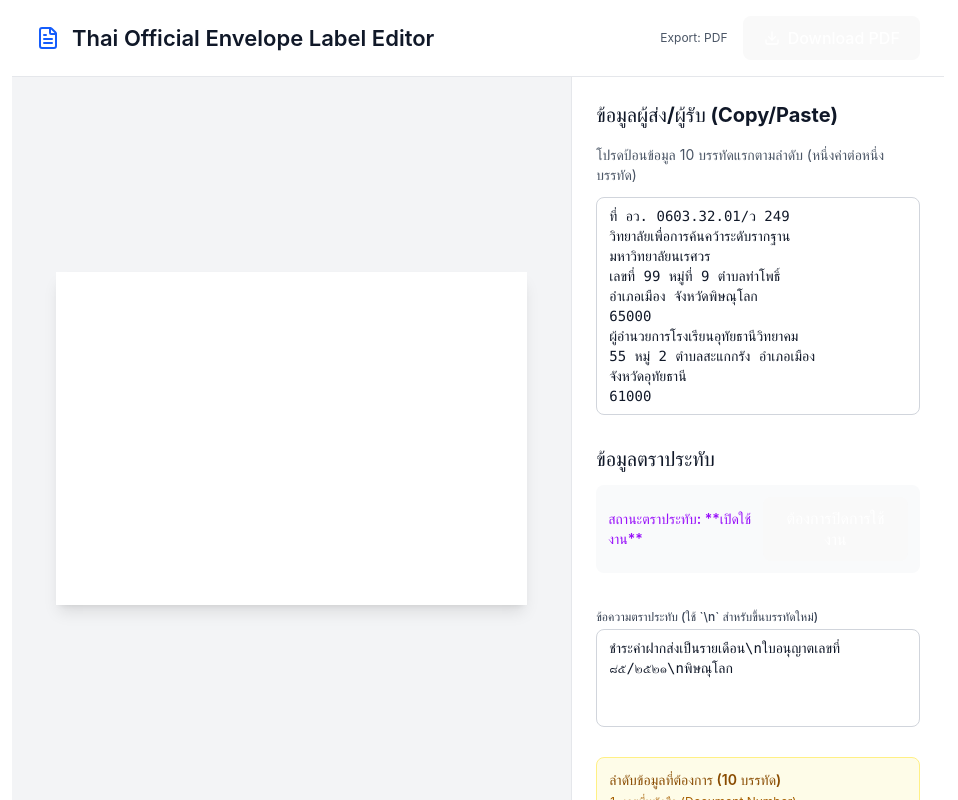
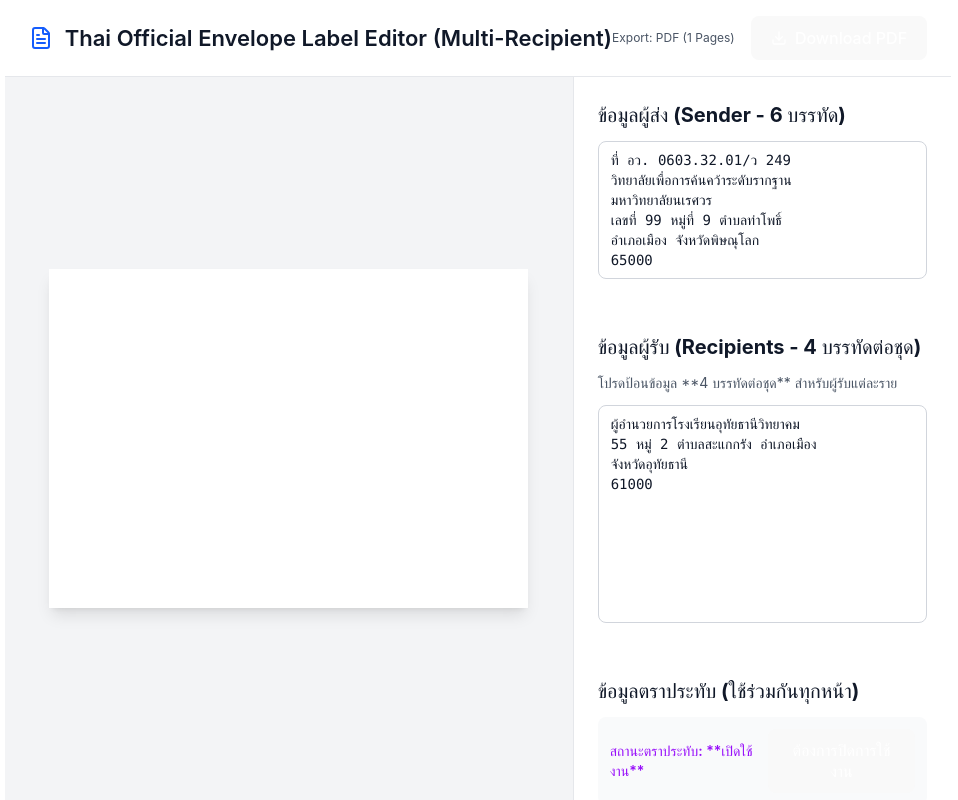
Before and after one commit to s1n-c0s/word-better-exp, a React (Vite) app: page / in a window 1280 px wide. Shown: the whole page, without its empty margins (162-1120 px from the left). Built offline with nearby package versions, Linux system fonts and the light colour scheme.

Commit message:
+ many Recipient

```diff
--- a/src/App.tsx
+++ b/src/App.tsx
@@ -1,4 +1,4 @@
-import { useState, useEffect, useCallback } from "react";
+import { useState, useEffect, useCallback, ChangeEvent } from "react";
 import { Download, FileText } from "lucide-react";
 import jsPDF from "jspdf";
 // ไฟล์ฟอนต์ที่ถูกแปลงแล้ว: ตรวจสอบให้แน่ใจว่าไฟล์เหล่านี้ถูกโหลดในโปรเจกต์ของคุณ
@@ -7,133 +7,177 @@ import "./fonts/thsarabunnew-bold.js";
 
 // TH Sarabun New font will be embedded
 const SARABUN_FONT = "THSarabunNew";
-const GARUDA_EMBLEM_WIDTH = 15;
-const GARUDA_EMBLEM_HEIGHT = 15;
+// 💡 เปลี่ยนจำนวนบรรทัดต่อบล็อกผู้รับเป็น 4 บรรทัด
+const RECIPIENT_LINES_PER_BLOCK = 4;
+// 💡 จำนวนบรรทัดต่อบล็อกผู้ส่งคือ 6 บรรทัด
+const SENDER_LINES_PER_BLOCK = 6;
+
+// กำหนด Type สำหรับข้อมูลผู้รับ (เหลือเฉพาะ Recipient fields)
+interface RecipientData {
+  recipientTitle: string;
+  recipientAddress: string;
+  recipientProvince: string;
+  recipientPostal: string;
+}
+
+// 💡 กำหนด Type สำหรับข้อมูลผู้ส่ง (Sender fields)
+interface SenderData {
+  documentNumber: string;
+  senderOrg: string;
+  senderUniversity: string;
+  senderAddress1: string;
+  senderAddress2: string;
+  senderPostal: string;
+}
 
 // กำหนดข้อความตราประทับมาตรฐานเป็นค่าคงที่
 const DEFAULT_STAMP_TEXT =
   "ชำระค่าฝากส่งเป็นรายเดือน\nใบอนุญาตเลขที่ ๘๕/๒๕๒๑\nพิษณุโลก";
 
+// โครงสร้างข้อมูลเริ่มต้น
+const initialSender: SenderData = {
+  documentNumber: "ที่ อว. 0603.32.01/ว 249",
+  senderOrg: "วิทยาลัยเพื่อการค้นคว้าระดับรากฐาน",
+  senderUniversity: "มหาวิทยาลัยนเรศวร",
+  senderAddress1: "เลขที่ 99 หมู่ที่ 9 ตำบลท่าโพธิ์",
+  senderAddress2: "อำเภอเมือง จังหวัดพิษณุโลก",
+  senderPostal: "65000",
+};
+
+const initialRecipients: RecipientData[] = [
+  {
+    recipientTitle: "ผู้อำนวยการโรงเรียนอุทัยธานีวิทยาคม",
+    recipientAddress: "55 หมู่ 2 ตำบลสะแกกรัง อำเภอเมือง",
+    recipientProvince: "จังหวัดอุทัยธานี",
+    recipientPostal: "61000",
+  },
+];
+
 export default function DocumentEditor() {
   const [pdfUrl, setPdfUrl] = useState("");
 
-  // State สำหรับ 10 บรรทัดแรก (Copy/Paste)
-  const [csvInput, setCsvInput] = useState("");
+  // 💡 NEW STATE: ข้อมูลผู้ส่งชุดเดียว
+  const [senderData, setSenderData] = useState<SenderData>(initialSender);
+  const [senderInput, setSenderInput] = useState(""); // Input Box ผู้ส่ง
 
-  // State สำหรับเก็บข้อความตราประทับเมื่อ Toggle ถูกเปิด (แสดงตลอด)
+  // State ข้อมูลผู้รับหลายชุด
+  const [recipientsData, setRecipientsData] =
+    useState<RecipientData[]>(initialRecipients);
+  const [recipientInput, setRecipientInput] = useState(""); // Input Box ผู้รับ
+
   const [manualStampInput, setManualStampInput] = useState(
     DEFAULT_STAMP_TEXT.replace(/\n/g, "\\n")
   );
 
-  // 💡 การแก้ไข 1: State ควบคุมการปิดการใช้งาน (ค่าเริ่มต้น: FALSE = เปิดใช้งานอยู่)
-  const [disableStamp, setDisableStamp] = useState(false); // False = Stamp ON
-
-  // ข้อมูลผู้ส่ง/ผู้รับ (ไม่เปลี่ยนแปลง)
-  const [documentNumber, setDocumentNumber] = useState(
-    "ที่ อว. 0603.32.01/ว 249"
-  );
-  const [senderOrg, setSenderOrg] = useState(
-    "วิทยาลัยเพื่อการค้นคว้าระดับรากฐาน"
-  );
-  const [senderUniversity, setSenderUniversity] = useState("มหาวิทยาลัยนเรศวร");
-  const [senderAddress1, setSenderAddress1] = useState(
-    "เลขที่ 99 หมู่ที่ 9 ตำบลท่าโพธิ์"
-  );
-  const [senderAddress2, setSenderAddress2] = useState(
-    "อำเภอเมือง จังหวัดพิษณุโลก"
-  );
-  const [senderPostal, setSenderPostal] = useState("65000");
-
-  const [recipientTitle, setRecipientTitle] = useState(
-    "ผู้อำนวยการโรงเรียนอุทัยธานีวิทยาคม"
-  );
-  const [recipientAddress, setRecipientAddress] = useState(
-    "55 หมู่ 2 ตำบลสะแกกรัง อำเภอเมือง"
-  );
-  const [recipientProvince, setRecipientProvince] =
-    useState("จังหวัดอุทัยธานี");
-  const [recipientPostal, setRecipientPostal] = useState("61000");
-
-  // Stamp Text State: ถูกควบคุมโดย useEffect ด้านล่าง
-  // 💡 การแก้ไข 2: เริ่มต้นด้วย manualStampInput (ซึ่งคือค่ามาตรฐาน)
+  const [disableStamp, setDisableStamp] = useState(false);
   const [stampText, setStampText] = useState(DEFAULT_STAMP_TEXT);
 
-  // Parse ข้อมูล 10 บรรทัด (Sender/Recipient)
-  const parseCsvInput = useCallback((input) => {
-    const lines = input.split("\n").map((line) => line.trim());
+  // 💡 NEW LOGIC: Parse ข้อมูลผู้ส่ง (6 บรรทัด)
+  const parseSenderInput = useCallback((input: string) => {
+    const lines = input.split("\n").map((line: string) => line.trim());
 
-    if (lines.length >= 10) {
-      setDocumentNumber(lines[0] || "");
-      setSenderOrg(lines[1] || "");
-      setSenderUniversity(lines[2] || "");
-      setSenderAddress1(lines[3] || "");
-      setSenderAddress2(lines[4] || "");
-      setSenderPostal(lines[5] || "");
-      setRecipientTitle(lines[6] || "");
-      setRecipientAddress(lines[7] || "");
-      setRecipientProvince(lines[8] || "");
-      setRecipientPostal(lines[9] || "");
+    if (lines.length >= SENDER_LINES_PER_BLOCK) {
+      setSenderData({
+        documentNumber: lines[0] || "",
+        senderOrg: lines[1] || "",
+        senderUniversity: lines[2] || "",
+        senderAddress1: lines[3] || "",
+        senderAddress2: lines[4] || "",
+        senderPostal: lines[5] || "",
+      });
     }
   }, []);
 
-  // Handler สำหรับช่องกรอกข้อมูล 10 บรรทัด
-  const handleCsvChange = (e) => {
+  // 💡 NEW LOGIC: Parse ข้อมูลผู้รับ (4 บรรทัดต่อชุด)
+  const parseRecipientInput = useCallback((input: string) => {
+    const lines = input.split("\n").map((line: string) => line.trim());
+    const newRecipients: RecipientData[] = [];
+
+    for (let i = 0; i < lines.length; i += RECIPIENT_LINES_PER_BLOCK) {
+      const block = lines.slice(i, i + RECIPIENT_LINES_PER_BLOCK);
+
+      // ตรวจสอบว่ามี 4 บรรทัดและมีชื่อผู้รับ (บรรทัดที่ 1 ของบล็อก)
+      if (block.length === RECIPIENT_LINES_PER_BLOCK && block[0].trim()) {
+        newRecipients.push({
+          recipientTitle: block[0] || "",
+          recipientAddress: block[1] || "",
+          recipientProvince: block[2] || "",
+          recipientPostal: block[3] || "",
+        });
+      }
+    }
+
+    setRecipientsData(
+      newRecipients.length > 0 ? newRecipients : initialRecipients
+    );
+  }, []);
+
+  // Handler สำหรับช่องกรอกข้อมูลผู้ส่ง
+  const handleSenderChange = (e: ChangeEvent<HTMLTextAreaElement>) => {
     const value = e.target.value;
-    setCsvInput(value);
-    parseCsvInput(value);
+    setSenderInput(value);
+    parseSenderInput(value);
   };
 
-  // Handler สำหรับช่องกรอกข้อมูลตราประทับที่แยกออกมา
-  const handleManualStampChange = (e) => {
+  // Handler สำหรับช่องกรอกข้อมูลผู้รับ
+  const handleRecipientChange = (e: ChangeEvent<HTMLTextAreaElement>) => {
+    const value = e.target.value;
+    setRecipientInput(value);
+    parseRecipientInput(value);
+  };
+
+  // Handler สำหรับช่องกรอกข้อมูลตราประทับ
+  const handleManualStampChange = (e: ChangeEvent<HTMLTextAreaElement>) => {
     const value = e.target.value;
     setManualStampInput(value);
   };
 
-  // 💡 การแก้ไข 3: จัดการการเปลี่ยนแปลงของ Toggle
   const handleToggleChange = () => {
     setDisableStamp((prev) => !prev);
   };
 
-  // 💡 การแก้ไข 4: Logic การควบคุม StampText และ Input Read-only
   useEffect(() => {
     let newStampText = "";
 
     if (!disableStamp) {
-      // FALSE (ไม่ปิดการใช้งาน) -> Stamp ON: ใช้ค่าที่พิมพ์
       newStampText = manualStampInput.replace(/\\n/g, "\n");
     } else {
-      // TRUE (ปิดการใช้งาน) -> Stamp OFF: ใช้ค่าว่าง
       newStampText = "";
     }
 
     setStampText(newStampText);
   }, [disableStamp, manualStampInput]);
 
-  // Initial Load: สร้างข้อมูลเริ่มต้นสำหรับ Paste
+  // Initial Load: สร้างข้อมูลเริ่มต้น
   useEffect(() => {
-    const defaultData = [
-      documentNumber,
-      senderOrg,
-      senderUniversity,
-      senderAddress1,
-      senderAddress2,
-      senderPostal,
-      recipientTitle,
-      recipientAddress,
-      recipientProvince,
-      recipientPostal,
+    // 1. ข้อมูลผู้ส่ง (6 บรรทัด)
+    const defaultSenderData = [
+      initialSender.documentNumber,
+      initialSender.senderOrg,
+      initialSender.senderUniversity,
+      initialSender.senderAddress1,
+      initialSender.senderAddress2,
+      initialSender.senderPostal,
     ].join("\n");
-    setCsvInput(defaultData);
+    setSenderInput(defaultSenderData);
+    parseSenderInput(defaultSenderData);
 
-    // ตั้งค่า manualStampInput เริ่มต้น และ parse ข้อมูลหลัก
-    const initialStampInput = DEFAULT_STAMP_TEXT.replace(/\n/g, "\\n");
-    setManualStampInput(initialStampInput);
-    setStampText(DEFAULT_STAMP_TEXT); // ให้ PDF แสดงค่านี้ในตอนเริ่มต้น
+    // 2. ข้อมูลผู้รับ (4 บรรทัด)
+    const defaultRecipientData = [
+      initialRecipients[0].recipientTitle,
+      initialRecipients[0].recipientAddress,
+      initialRecipients[0].recipientProvince,
+      initialRecipients[0].recipientPostal,
+    ].join("\n");
+    setRecipientInput(defaultRecipientData);
+    parseRecipientInput(defaultRecipientData);
 
-    parseCsvInput(defaultData);
-  }, []); // Run only once on mount
+    // 3. ข้อมูลตราประทับ
+    setManualStampInput(DEFAULT_STAMP_TEXT.replace(/\n/g, "\\n"));
+    setStampText(DEFAULT_STAMP_TEXT);
+  }, [parseSenderInput, parseRecipientInput]);
 
-  // ฟังก์ชันสร้าง PDF และคืนค่า Data URI string
+  // ฟังก์ชันสร้าง PDF รองรับหลายหน้า
   const generatePdfDataUri = useCallback(() => {
     const pdf = new jsPDF({
       orientation: "landscape",
@@ -145,15 +189,20 @@ export default function DocumentEditor() {
     const pageHeight = 210;
     const margin = 20;
 
+    // 💡 ดึงข้อมูลผู้ส่งจาก State ชุดเดียว
+    const sender = senderData;
+
+    recipientsData.forEach((data, index) => {
+      if (index > 0) {
+        pdf.addPage();
+      }
+
       pdf.setFont(SARABUN_FONT, "normal");
 
       // --- 1. ตราครุฑ
-    // Note: การวาดวงกลมเป็นการจำลองตำแหน่งของตราครุฑ
-    const emblemX = margin + 15;
-    const emblemY = margin + 15;
-    pdf.circle(emblemX, emblemY, 7);
+      // (ตำแหน่งเดิม)
 
-    // --- 2. ที่อยู่ผู้ส่ง (18px)
+      // --- 2. ที่อยู่ผู้ส่ง (ใช้ข้อมูลผู้ส่งชุดเดียว)
       const senderX = margin;
       let senderY = margin + 45;
       const lineSpacing = 8;
@@ -162,17 +211,17 @@ export default function DocumentEditor() {
 
       // บรรทัดที่ 1: เลขที่หนังสือ (Bold ทั้งบรรทัด)
       pdf.setFont(SARABUN_FONT, "bold");
-    pdf.text(documentNumber, senderX, senderY);
+      pdf.text(sender.documentNumber, senderX, senderY);
       senderY += lineSpacing;
 
       // ส่วนที่เหลือ: องค์กร ที่อยู่ (Normal)
       pdf.setFont(SARABUN_FONT, "normal");
       const senderLines = [
-      senderOrg,
-      senderUniversity,
-      senderAddress1,
-      senderAddress2,
-      senderPostal,
+        sender.senderOrg,
+        sender.senderUniversity,
+        sender.senderAddress1,
+        sender.senderAddress2,
+        sender.senderPostal,
       ];
       senderLines.forEach((line) => {
         pdf.text(line, senderX, senderY);
@@ -180,9 +229,8 @@ export default function DocumentEditor() {
       });
 
       // --- 3. ตราประทับ (Stamp Box)
-
-    // เงื่อนไขการวาด: วาดเมื่อ stampText ไม่ใช่ค่าว่างเท่านั้น
       if (stampText && stampText.trim().length > 0) {
+        // ... Logic การวาดตราประทับ ...
         pdf.setFontSize(14);
         const stampLines = stampText.split("\n");
 
@@ -215,10 +263,10 @@ export default function DocumentEditor() {
           pdf.text(line, stampX + (stampWidth - textWidth) / 2, currentY);
           currentY += stampLineSpacing;
         });
+        // ... สิ้นสุด Logic การวาดตราประทับ ...
       }
 
       // --- 4. ผู้รับ (26px, Bold ทั้งหมด)
-
       const recipientBaseX = pageWidth * 0.3;
       const recipientBaseY = pageHeight * 0.55;
       const recipientLineSpacing = 12;
@@ -234,38 +282,32 @@ export default function DocumentEditor() {
       const detailGap = 8;
       const recipientDetailX = recipientBaseX + labelWidth + detailGap;
 
-    pdf.text(recipientTitle, recipientDetailX, recipientBaseY);
+      pdf.text(data.recipientTitle, recipientDetailX, recipientBaseY);
       pdf.text(
-      recipientAddress,
+        data.recipientAddress,
         recipientDetailX,
         recipientBaseY + recipientLineSpacing
       );
       pdf.text(
-      recipientProvince,
+        data.recipientProvince,
         recipientDetailX,
         recipientBaseY + recipientLineSpacing * 2
       );
-    pdf.text(recipientPostal, recipientDetailX, recipientBaseY + 39);
+      pdf.text(data.recipientPostal, recipientDetailX, recipientBaseY + 39);
+    });
 
     return pdf.output("datauristring");
-  }, [
-    documentNumber,
-    senderOrg,
-    senderUniversity,
-    senderAddress1,
-    senderAddress2,
-    senderPostal,
-    recipientTitle,
-    recipientAddress,
-    recipientProvince,
-    recipientPostal,
-    stampText,
-  ]);
+  }, [recipientsData, stampText, senderData]); // 💡 เพิ่ม senderData ใน Dependencies
 
   // Effect สำหรับอัปเดต Preview ทุกครั้งที่ข้อมูลเปลี่ยน
   useEffect(() => {
+    try {
       const dataUri = generatePdfDataUri();
       setPdfUrl(dataUri);
+    } catch (error) {
+      console.error("Error generating PDF preview:", error);
+      setPdfUrl("");
+    }
   }, [generatePdfDataUri]);
 
   // ฟังก์ชันสำหรับ Download PDF จริงๆ
@@ -273,13 +315,13 @@ export default function DocumentEditor() {
     const pdfDataUri = generatePdfDataUri();
     const a = document.createElement("a");
     a.href = pdfDataUri;
-    a.download = "envelope-label.pdf";
+    a.download = "envelope-labels.pdf";
     document.body.appendChild(a);
     a.click();
     document.body.removeChild(a);
   };
 
-  // 💡 ตัวแปรสำหรับควบคุม JSX
+  // ตัวแปรสำหรับควบคุม JSX
   const isStampEnabled = !disableStamp;
   const toggleLabel = isStampEnabled
     ? "ต้องการปิดการใช้งาน"
@@ -293,12 +335,12 @@ export default function DocumentEditor() {
           <div className="flex items-center gap-3">
             <FileText className="w-6 h-6 text-blue-600 dark:text-blue-400" />
             <h2 className="text-[22px] font-semibold text-gray-900 dark:text-gray-100">
-              Thai Official Envelope Label Editor
+              Thai Official Envelope Label Editor (Multi-Recipient)
             </h2>
           </div>
           <div className="flex items-center gap-2">
             <div className="text-xs text-gray-600 dark:text-gray-400 mr-2 hidden sm:block">
-              Export: PDF
+              Export: PDF ({recipientsData.length} Pages)
             </div>
             <button
               onClick={handleDownload}
@@ -324,7 +366,6 @@ export default function DocumentEditor() {
                   title="PDF Preview"
                   src={pdfUrl}
                   className="w-full h-full border-none"
-                  type="application/pdf"
                 />
               ) : (
                 <div className="w-full h-full flex items-center justify-center text-gray-500">
@@ -334,44 +375,59 @@ export default function DocumentEditor() {
             </div>
           </div>
 
-          {/* 💡 Input Panel ใหม่: ช่องกรอกข้อมูลแบบ CSV/Text */}
+          {/* 💡 Input Panel ใหม่: แยกช่องกรอกผู้ส่ง/ผู้รับ */}
           <div className="w-full lg:w-2/5 bg-white dark:bg-gray-800 overflow-auto border-t lg:border-t-0 lg:border-l border-gray-200 dark:border-gray-700">
             <div className="p-4 lg:p-6">
               <div className="max-w-xl mx-auto space-y-4 lg:space-y-6">
-                <h2 className="text-lg lg:text-xl font-bold text-gray-900 dark:text-gray-100 mb-3 lg:mb-4">
-                  ข้อมูลผู้ส่ง/ผู้รับ (Copy/Paste)
+                {/* --- ส่วนข้อมูลผู้ส่ง (6 บรรทัด) --- */}
+                <h2 className="text-lg lg:text-xl font-bold text-gray-900 dark:text-gray-100 mb-3">
+                  ข้อมูลผู้ส่ง (Sender - 6 บรรทัด)
                 </h2>
-                <p className="text-sm text-gray-600 dark:text-gray-400 mb-3">
-                  โปรดป้อนข้อมูล 10 บรรทัดแรกตามลำดับ (หนึ่งค่าต่อหนึ่งบรรทัด)
-                </p>
-
-                <div className="space-y-2 lg:space-y-3">
                 <textarea
-                    value={csvInput}
-                    onChange={handleCsvChange}
-                    rows={10}
+                  value={senderInput}
+                  onChange={handleSenderChange}
+                  rows={6}
                   placeholder={`
-1. เลขที่หนังสือ (ที่ อว. 0603.32.01/ว 249)
+1. เลขที่หนังสือ
 2. หน่วยงานผู้ส่ง
 3. สถาบัน/มหาวิทยาลัย
 4. ที่อยู่ บรรทัด 1
 5. ที่อยู่ บรรทัด 2
 6. รหัสไปรษณีย์ผู้ส่ง
-7. ชื่อ/หน่วยงานผู้รับ
-8. ที่อยู่ผู้รับ
-9. จังหวัดผู้รับ
-10. รหัสไปรษณีย์ผู้รับ
                   `.trim()}
                   className="w-full px-3 py-2 text-sm border border-gray-300 dark:border-gray-600 rounded-md bg-white dark:bg-gray-700 text-gray-900 dark:text-gray-100 focus:ring-2 focus:ring-blue-500 outline-none resize-none font-mono"
                 />
-                </div>
+
+                {/* --- ส่วนข้อมูลผู้รับ (4 บรรทัดต่อชุด) --- */}
+                <h2 className="text-lg lg:text-xl font-bold text-gray-900 dark:text-gray-100 mt-6 mb-3">
+                  ข้อมูลผู้รับ (Recipients - 4 บรรทัดต่อชุด)
+                </h2>
+                <p className="text-sm text-gray-600 dark:text-gray-400 mb-3">
+                  โปรดป้อนข้อมูล **4 บรรทัดต่อชุด** สำหรับผู้รับแต่ละราย
+                </p>
+                <textarea
+                  value={recipientInput}
+                  onChange={handleRecipientChange}
+                  rows={10}
+                  placeholder={`
+ชุดที่ 1 (4 บรรทัด)
+1. ชื่อ/หน่วยงานผู้รับ
+2. ที่อยู่ผู้รับ
+3. จังหวัดผู้รับ
+4. รหัสไปรษณีย์ผู้รับ
+
+ชุดที่ 2 (4 บรรทัด)
+1. ชื่อ/หน่วยงานผู้รับ...
+                  `.trim()}
+                  className="w-full px-3 py-2 text-sm border border-gray-300 dark:border-gray-600 rounded-md bg-white dark:bg-gray-700 text-gray-900 dark:text-gray-100 focus:ring-2 focus:ring-blue-500 outline-none resize-none font-mono"
+                />
 
                 {/* --- Stamp Section ที่แยกออกมา --- */}
                 <h2 className="text-lg lg:text-xl font-bold text-gray-900 dark:text-gray-100 mt-6 mb-3">
-                  ข้อมูลตราประทับ
+                  ข้อมูลตราประทับ (ใช้ร่วมกันทุกหน้า)
                 </h2>
 
-                {/* 💡 Toggle Button สำหรับตราประทับ */}
+                {/* Toggle and Input Area */}
                 <div className="flex justify-between items-center bg-gray-50 dark:bg-gray-700 p-3 rounded-md">
                   <label className="text-sm font-semibold text-purple-600 dark:text-purple-400">
                     สถานะตราประทับ: **
@@ -389,55 +445,26 @@ export default function DocumentEditor() {
                   </button>
                 </div>
 
-                {/* Dedicated Textarea for Stamp Input (Always Visible) */}
                 <div className="space-y-2 lg:space-y-3 pt-3">
                   <label className="block text-xs font-medium text-gray-700 dark:text-gray-300 mb-1">
                     ข้อความตราประทับ (ใช้ `\n` สำหรับขึ้นบรรทัดใหม่)
                   </label>
                   <textarea
-                    // 💡 แสดงค่า manualStampInput เสมอ
                     value={manualStampInput}
                     onChange={handleManualStampChange}
                     rows={4}
                     placeholder={DEFAULT_STAMP_TEXT.replace(/\n/g, "\\n")}
-                    // 💡 ReadOnly/Style Toggled based on isStampEnabled
                     readOnly={!isStampEnabled}
                     className={`w-full px-3 py-2 text-sm border border-gray-300 rounded-md resize-none font-mono
                             ${
-                              !isStampEnabled // อ่านอย่างเดียวเมื่อปิดใช้งาน
+                              !isStampEnabled
                                 ? "bg-gray-100 dark:bg-gray-800 text-gray-500 cursor-not-allowed"
                                 : "bg-white dark:bg-gray-700 text-gray-900 focus:ring-2 focus:ring-blue-500"
                             }
                         `}
                   />
                 </div>
-
-                {/* --- Data Structure Guide --- */}
-                <div className="mt-4 p-3 bg-yellow-50 dark:bg-yellow-900/20 border border-yellow-200 dark:border-yellow-800 rounded-md">
-                  <h3 className="text-sm font-semibold text-yellow-800 dark:text-yellow-300 mb-1">
-                    ลำดับข้อมูลที่ต้องการ (10 บรรทัด)
-                  </h3>
-                  <ol className="text-xs text-yellow-700 dark:text-yellow-400 list-decimal list-inside space-y-1">
-                    <li>เลขที่หนังสือ (Document Number)</li>
-                    <li>หน่วยงานผู้ส่ง (Sender Organization)</li>
-                    <li>สถาบัน/มหาวิทยาลัย (Sender University)</li>
-                    <li>ที่อยู่ผู้ส่ง บรรทัด 1 (Sender Address 1)</li>
-                    <li>ที่อยู่ผู้ส่ง บรรทัด 2 (Sender Address 2)</li>
-                    <li>รหัสไปรษณีย์ผู้ส่ง (Sender Postal)</li>
-                    <li>ชื่อ/หน่วยงานผู้รับ (Recipient Title)</li>
-                    <li>ที่อยู่ผู้รับ (Recipient Address)</li>
-                    <li>จังหวัดผู้รับ (Recipient Province)</li>
-                    <li>รหัสไปรษณีย์ผู้รับ (Recipient Postal)</li>
-                  </ol>
-                </div>
-
-                {/* PDF Export Note */}
-                <div className="mt-4 p-3 bg-blue-50 dark:bg-blue-900/20 border border-blue-200 dark:border-blue-800 rounded-md">
-                  <p className="text-xs text-blue-800 dark:text-blue-300">
-                    <strong>หมายเหตุ:</strong> เมื่อตราประทับ **เปิดใช้งาน**
-                    คุณสามารถป้อนข้อความเองได้ และข้อความที่ป้อนจะปรากฏใน PDF
-                  </p>
-                </div>
+                {/* End Toggle and Input Area */}
               </div>
             </div>
           </div>
```
Lines whose indentation alone changed are shown as unchanged.
